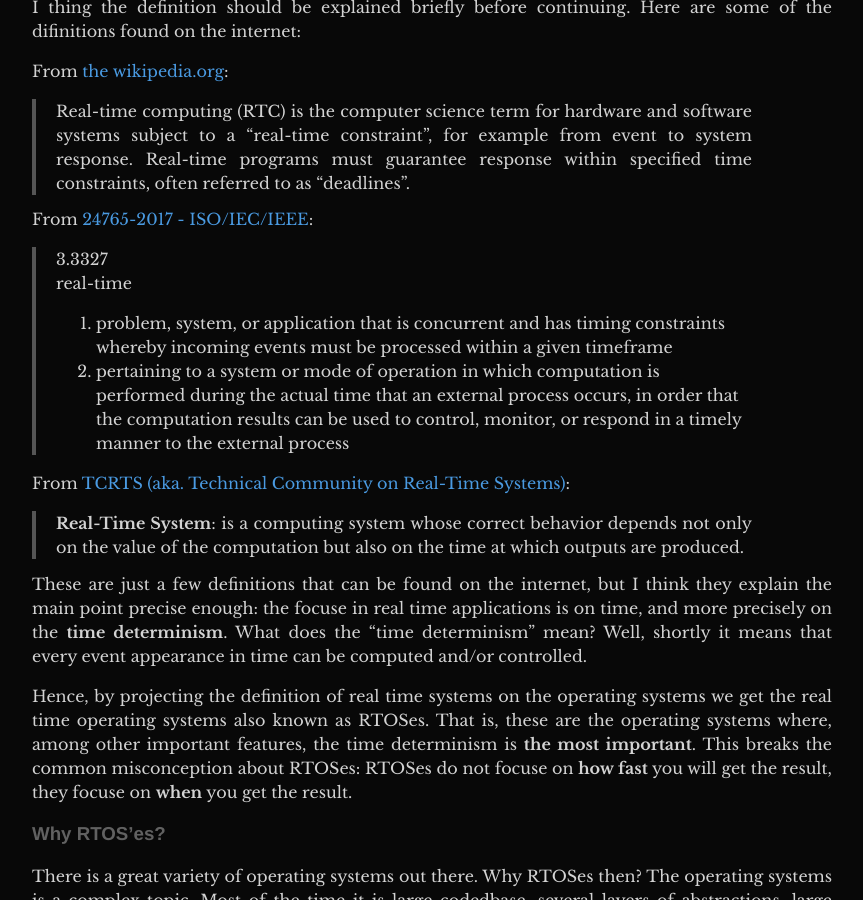
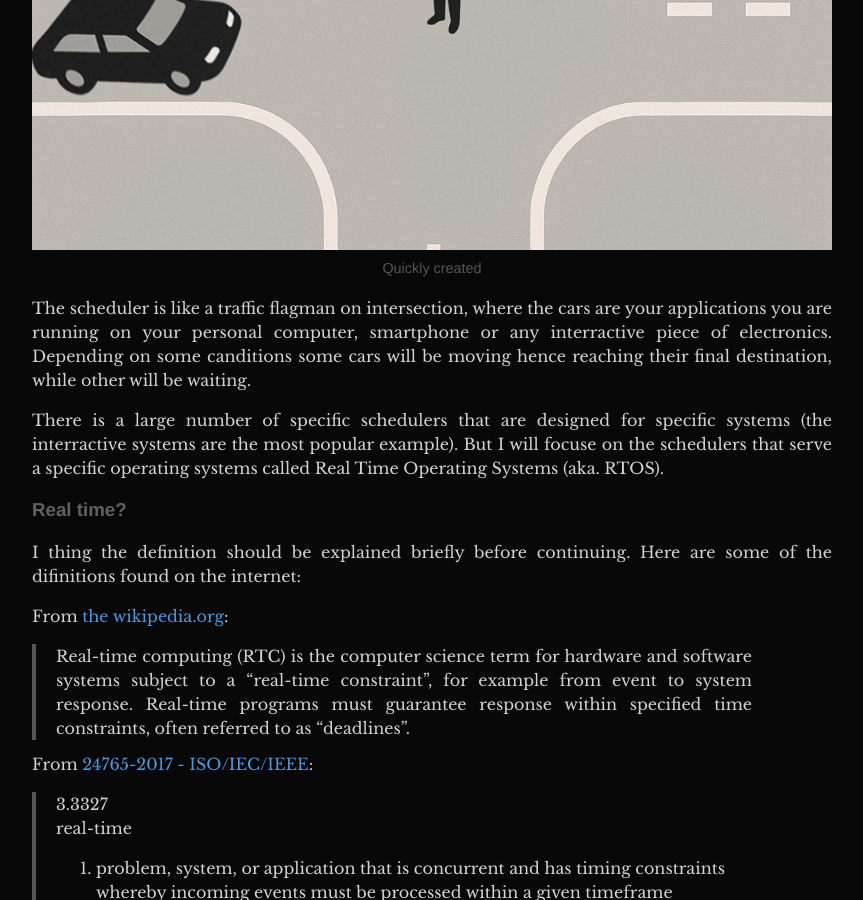
Before and after one commit to DaniilKl/vafelka-blog, a Jekyll site: the page built from _posts/2025-07-24-scheduling-introduction.md, in a window 1280 px wide and 900 px high, scrolled down 1267 px. Shown: the whole window, without its empty margins (208-1071 px from the left). Built offline with Jekyll 4.4.1, drawn with Linux system fonts in a browser that asks for light colours.

Commit message:
_posts: scheduling-introduction: add flagman image
Signed-off-by: Daniil Klimuk <danik.klimuk13@gmail.com>

```diff
--- a/_posts/2025-07-24-scheduling-introduction.md
+++ b/_posts/2025-07-24-scheduling-introduction.md
@@ -29,6 +29,9 @@ precisely in low level programming (somewhere around simple drivers and
 bare-metal applications). And I like to feel like a hacker sometimes :) .
 
 ### What is the scheduler?
+
+![flagman]({{ site.baseurl }}/assets/images/2025-07-24-scheduling-introduction/flagman.png)
+_Quickly created_
 
 The scheduler is like a traffic flagman on intersection, where the cars are your
 applications you are running on your personal computer, smartphone or any
```
Also changed, not shown: assets/images/2025-07-24-scheduling-introduction/flagman.png (added), 1 other file.
